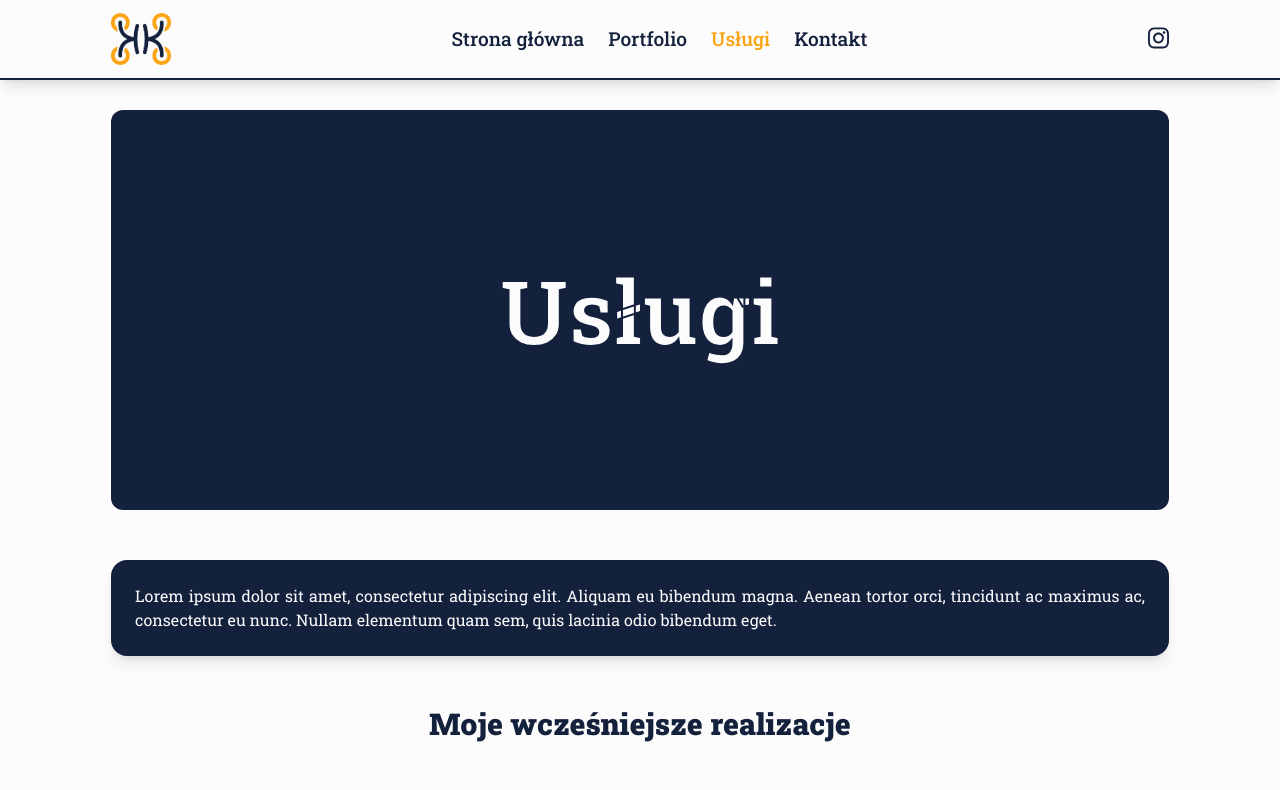
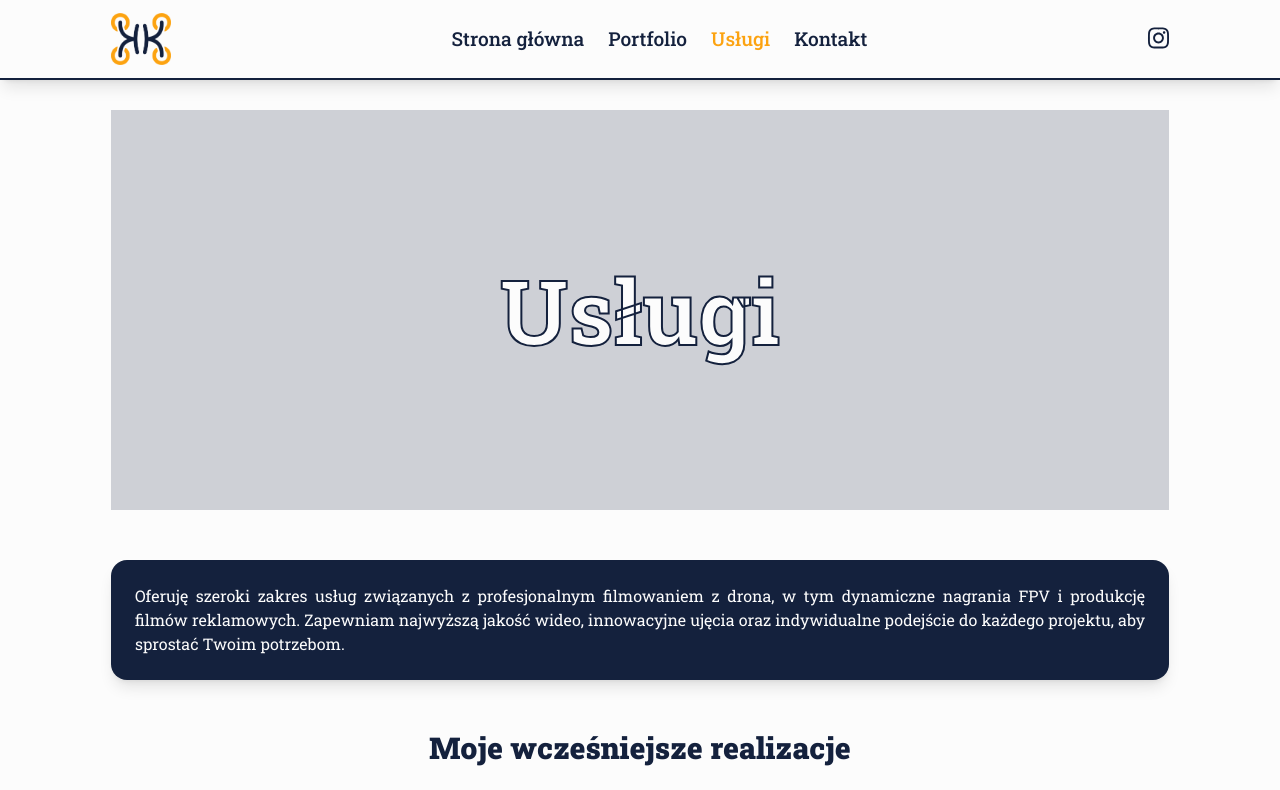
Before and after one commit to kkrukowski/kkrukowski-portfolio, a Next.js app: page /uslugi in a window 1280 px wide. Shown: the top 790 px of the page. Built offline with nearby package versions, Linux system fonts and the light colour scheme.

Commit message:
feat: creating thumbnail video

```diff
--- a/app/components/MainSubpageVideo.tsx
+++ b/app/components/MainSubpageVideo.tsx
@@ -1,8 +1,18 @@
+import OfferVideo from "@/components/Home/OfferVideo";
+
 export default function MainSubpageVideo({ videoUrl, subpageTitle }) {
     return (
         <div className={`relative flex justify-center items-center w-full h-[250px] sm:h-[400px] mb-[20px] sm:mb-[50px]`}>
-            <h1 className={`absolute text-light font-bold text-[70px] sm:text-[90px] font-outline-2 outline-light`}>{subpageTitle}</h1>
-            <div className={`bg-dark w-full h-full rounded-xl`}></div>
+            <h1 className={`absolute text-light font-bold text-[70px] sm:text-[90px] font-outline-2 outline-light z-50`}>{subpageTitle}</h1>
+            <div className={`absolute bg-dark w-full h-full opacity-20 z-10`}></div>
+            <video
+                src={videoUrl}
+                autoPlay
+                loop
+                muted
+                playsInline
+                className={`video rounded-xl object-cover w-full h-full`}
+            ></video>
         </div>
     )
 }
--- a/app/portfolio/page.js
+++ b/app/portfolio/page.js
@@ -13,10 +13,10 @@ export default function Portfolio() {
 
   return (
       <main className="w-screen max-w-[1250px] min-h-screen px-4 sm:px-12 desktop:px-24 pt-[90px] sm:pt-[110px]">
-          <MainSubpageVideo subpageTitle="Portfolio"/>
+          <MainSubpageVideo videoUrl={"/videos/dji-offer-video.webm"} subpageTitle="Portfolio"/>
           <div className={`mb-[50px]`}>
               <TextBox width="full"
-                       text="Lorem ipsum dolor sit amet, consectetur adipiscing elit. Aliquam eu bibendum magna. Aenean tortor orci, tincidunt ac maximus ac, consectetur eu nunc. Nullam elementum quam sem, quis lacinia odio bibendum eget. "/>
+                       text="Zapraszam do zapoznania się z moim portfolio, które prezentuje profesjonalne filmowanie z drona FPV oraz produkcję filmów reklamowych. Obejrzyj przykłady dynamicznych nagrań i innowacyjnych ujęć, które wyróżniają moją pracę na tle konkurencji."/>
           </div>
           <div className={`relative mb-[50px]`}>
               <Heading text={"Moje wcześniejsze realizacje"}/>
--- a/app/uslugi/page.js
+++ b/app/uslugi/page.js
@@ -16,7 +16,7 @@ export default function Uslugi() {
             <MainSubpageVideo subpageTitle="Usługi"/>
             <div className={`mb-[50px]`}>
                 <TextBox width="full"
-                         text="Lorem ipsum dolor sit amet, consectetur adipiscing elit. Aliquam eu bibendum magna. Aenean tortor orci, tincidunt ac maximus ac, consectetur eu nunc. Nullam elementum quam sem, quis lacinia odio bibendum eget. "/>
+                         text="Oferuję szeroki zakres usług związanych z profesjonalnym filmowaniem z drona, w tym dynamiczne nagrania FPV i produkcję filmów reklamowych. Zapewniam najwyższą jakość wideo, innowacyjne ujęcia oraz indywidualne podejście do każdego projektu, aby sprostać Twoim potrzebom."/>
             </div>
             <div className={`relative mb-[50px]`}>
                 <Heading text={"Moje wcześniejsze realizacje"}/>
```
